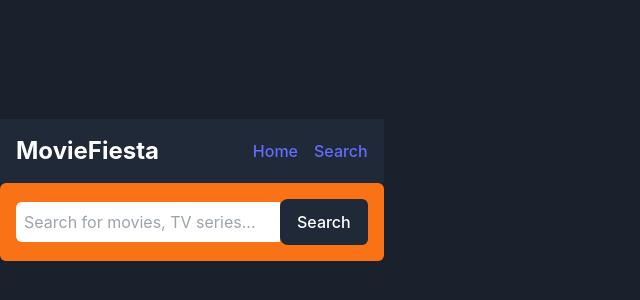
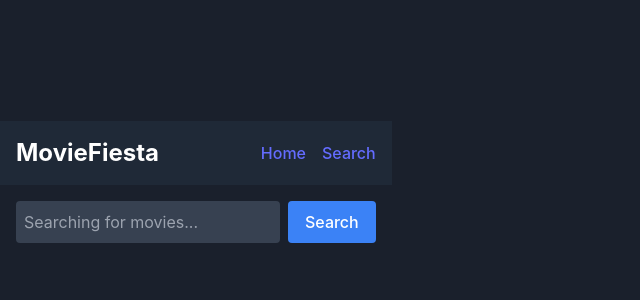
Before and after one commit to roaabbass/MovieFiesta_alx, a React (Vite) app: page /search in a window 1280 px wide. Shown: the part 194-494 px from the top of the page, without its empty margins (0-640 px from the left). Built offline with nearby package versions, Linux system fonts and the light colour scheme.

Commit message:
all errors,and fetching

```diff
--- a/src/components/SearchBar.jsx
+++ b/src/components/SearchBar.jsx
@@ -1,28 +1,44 @@
-import { useState } from "react";
+// src/components/SearchBar.jsx
+import React, { useState } from "react";
+import axios from "axios";
 
-const SearchBar = ({ onSearch }) => {
+const SearchBar = ({ setMovies, setError }) => {
   const [query, setQuery] = useState("");
 
-  const handleSearch = () => {
-    if (query.trim()) onSearch(query);
+  const handleSearch = async (e) => {
+    e.preventDefault(); // Prevent the default form submission
+    try {
+      const response = await axios.get(
+        `http://www.omdbapi.com/?i=tt3896198&apikey=4fdd443f`
+      );
+      if (response.data.Response === "True") {
+        setMovies(response.data.Search); // Set the movies state with the search results
+        setError(""); // Clear any previous error
+      } else {
+        setError("No movies found. Try a different search.");
+        setMovies([]); // Clear the movie list if no results
+      }
+    } catch (error) {
+      setError("An error occurred while fetching movies.");
+    }
   };
 
   return (
-    <div className="flex items-center p-4 bg-secondary rounded-md">
+    <form onSubmit={handleSearch} className="flex justify-center p-4">
       <input
         type="text"
-        className="flex-grow p-2 rounded-l-md"
-        placeholder="Search for movies, TV series..."
         value={query}
-        onChange={(e) => setQuery(e.target.value)}
+        onChange={(e) => setQuery(e.target.value)} // Update query state on input change
+        placeholder="Searching for movies..."
+        className="w-full max-w-md p-2 rounded bg-gray-700 text-white"
       />
       <button
-        className="bg-primary text-white px-4 rounded-r-md"
-        onClick={handleSearch}
+        type="submit"
+        className="ml-2 px-4 py-2 bg-blue-500 rounded text-white"
       >
         Search
       </button>
-    </div>
+    </form>
   );
 };
 
```
